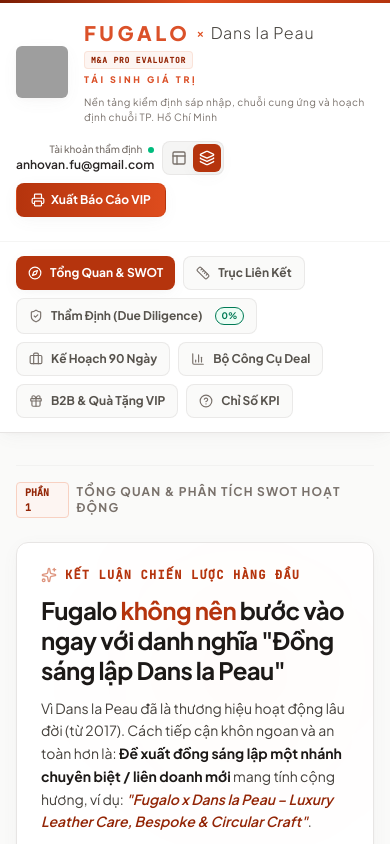
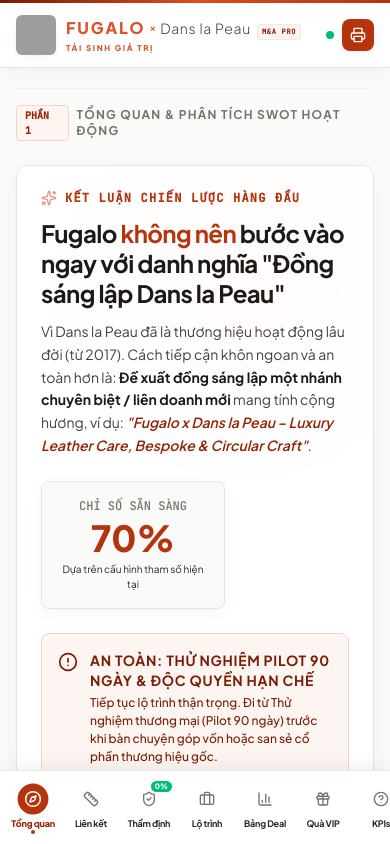
Before and after one commit to anhovanfu-code/Fugalo-x-Dans-la-Peau, a React (Vite) app: page / in a window 390 px wide. Shown: the top 844 px of the page. Built offline with nearby package versions, Linux system fonts and the light colour scheme; grey boxes are pictures that could not be loaded.

Commit message:
FUGALO Dans la Peau

```diff
--- a/src/App.tsx
+++ b/src/App.tsx
@@ -82,7 +82,7 @@
         setViewMode={setViewMode}
       />
 
-      <main className="max-w-7xl mx-auto px-4 sm:px-6 lg:px-8 py-8 sm:py-10 space-y-12">
+      <main className="max-w-7xl mx-auto px-4 sm:px-6 lg:px-8 pt-5 pb-24 sm:py-10 space-y-12">
 
         {/* Dynamic section injection or rendering of all sections in stacked layout */}
         {viewMode === "tabbed" ? (
--- a/src/components/Header.tsx
+++ b/src/components/Header.tsx
@@ -41,49 +41,66 @@
       {/* Decorative luxury terracotta brand line */}
       <div className="h-[3px] bg-gradient-to-r from-amber-800 via-amber-500 to-amber-600 w-full" />
 
-      <div className="max-w-7xl mx-auto px-4 sm:px-6 lg:px-8 py-4 sm:py-5 flex flex-col md:flex-row md:items-center md:justify-between gap-4">
+      <div className="max-w-7xl mx-auto px-4 sm:px-6 lg:px-8 py-3 md:py-5 flex flex-col md:flex-row md:items-center md:justify-between gap-3 md:gap-4">
         {/* Logos & Branding styled precisely from the official uploaded logo */}
-        <div className="flex items-center gap-4">
-          {/* Authentic terracotta stamp seal representing the hand-carved seal of Fugalo */}
-          <FugaloSeal size={52} className="shadow-md hover:scale-105 duration-300 transition-all cursor-pointer" />
+        <div className="flex items-center justify-between md:justify-start gap-3 w-full md:w-auto">
+          <div className="flex items-center gap-2.5 sm:gap-4">
+            <FugaloSeal size={40} className="shadow-md hover:scale-105 duration-300 transition-all cursor-pointer shrink-0 md:w-13 md:h-13" />
 
             <div>
-            <div className="flex flex-wrap items-baseline gap-x-2.5 gap-y-1">
-              <h1 className="text-xl font-serif font-semibold text-stone-900 tracking-wide flex items-center gap-1.5">
-                <span className="tracking-[0.18em] font-serif font-extrabold text-[#db5129] uppercase">FUGALO</span>
-                <span className="text-amber-500 font-sans text-xs select-none">×</span>
-                <span className="text-stone-700 font-serif font-light text-base tracking-wider">Dans la Peau</span>
+              <div className="flex flex-wrap items-baseline gap-x-1.5 sm:gap-x-2.5 gap-y-0.5">
+                <h1 className="text-base sm:text-xl font-serif font-semibold text-stone-900 tracking-wide flex items-center gap-1">
+                  <span className="tracking-[0.12em] sm:tracking-[0.18em] font-serif font-extrabold text-[#db5129] uppercase">FUGALO</span>
+                  <span className="text-amber-500 font-sans text-[10px] sm:text-xs select-none">×</span>
+                  <span className="text-stone-700 font-serif font-light text-sm sm:text-base tracking-wider">Dans la Peau</span>
                 </h1>
-              <span className="inline-block px-1.5 py-0.5 bg-amber-50 text-amber-700 text-[8px] uppercase tracking-widest font-mono border border-amber-200/50 rounded font-bold">
-                M&A PRO EVALUATOR
+                <span className="inline-block px-1 py-0.5 sm:px-1.5 sm:py-0.5 bg-amber-50 text-amber-700 text-[7px] sm:text-[8px] uppercase tracking-widest font-mono border border-amber-200/50 rounded font-bold">
+                  M&A PRO
                 </span>
               </div>
-            <p className="text-stone-600 font-serif italic tracking-wider mt-1 flex flex-wrap items-center gap-2 text-[10px] sm:text-xs">
-              <span className="text-[#db5129] font-serif not-italic tracking-[0.3em] font-extrabold text-[9px] sm:text-[10px] pr-1">
+              <p className="text-stone-600 font-serif italic tracking-wider mt-0.5 flex flex-wrap items-center gap-1.5 text-[9px] sm:text-xs">
+                <span className="text-[#db5129] font-serif not-italic tracking-[0.2em] sm:tracking-[0.3em] font-extrabold text-[8px] sm:text-[10px] pr-1">
                   TÁI SINH GIÁ TRỊ
                 </span>
-              <span className="w-1.5 h-1.5 rounded-full bg-amber-500/20 hidden sm:inline" />
-              <span className="text-stone-500 font-sans not-italic text-[10px] sm:text-[11px] font-normal">
+                <span className="w-1 h-1 rounded-full bg-amber-500/20 hidden sm:inline" />
+                <span className="text-stone-500 font-sans not-italic text-[9px] sm:text-[11px] font-normal hidden md:inline">
                   Nền tảng kiểm định sáp nhập, chuỗi cung ứng và hoạch định chuỗi TP. Hồ Chí Minh
                 </span>
               </p>
             </div>
           </div>
 
-        {/* User context info */}
-        <div className="flex flex-wrap items-center gap-2 sm:gap-4 ml-auto md:ml-0 self-end md:self-auto font-sans">
-          <div className="text-right">
-            <div className="text-[10px] text-stone-500 font-medium flex items-center justify-end gap-1.5">
+          {/* Quick status dot & print button on mobile top row */}
+          <div className="flex items-center gap-2 md:hidden">
+            <span className="relative flex h-2 w-2" title="Hệ thống dữ liệu sẵn sàng">
+              <span className="animate-ping absolute inline-flex h-full w-full rounded-full bg-emerald-400 opacity-75"></span>
+              <span className="relative inline-flex rounded-full h-2 w-2 bg-emerald-500"></span>
+            </span>
+            <button
+              onClick={onPrintClick}
+              className="p-2 bg-amber-600 active:bg-amber-700 text-white rounded-lg shadow-sm"
+              title="Xuất Báo Cáo VIP"
+            >
+              <Printer className="w-4 h-4" />
+            </button>
+          </div>
+        </div>
+
+        {/* User context info (Hidden or super simplified on mobile) */}
+        <div className="hidden md:flex flex-wrap items-center justify-between md:justify-end gap-3 sm:gap-4 w-full md:w-auto font-sans border-t border-stone-100 pt-3 md:border-t-0 md:pt-0">
+          <div className="text-left md:text-right">
+            <div className="text-[10px] text-stone-500 font-semibold flex items-center justify-start md:justify-end gap-1.5">
               <span>Tài khoản thẩm định</span>
               <span className="relative flex h-1.5 w-1.5" title="Hệ thống dữ liệu sẵn sàng">
                 <span className="animate-ping absolute inline-flex h-full w-full rounded-full bg-emerald-400 opacity-75"></span>
                 <span className="relative inline-flex rounded-full h-1.5 w-1.5 bg-emerald-500"></span>
               </span>
             </div>
-            <div className="text-xs font-semibold text-stone-850">{userEmail}</div>
+            <div className="text-xs font-bold text-stone-850">{userEmail}</div>
           </div>
-          <div className="h-8 w-[1px] bg-stone-200 hidden sm:block" />
+          <div className="h-8 w-[1px] bg-stone-200 hidden md:block" />
 
+          <div className="flex items-center gap-2">
             {/* Elegant layout switcher directly in the right corner header */}
             {viewMode && setViewMode && (
               <div className="flex items-center bg-stone-100 hover:bg-stone-200/50 border border-stone-200/80 p-0.5 rounded-lg select-none shrink-0" title="Đổi giao diện bố cục">
@@ -116,16 +133,18 @@
               onClick={onPrintClick}
               className="flex items-center gap-1.5 px-3.5 py-2 bg-gradient-to-r from-amber-600 to-amber-500 hover:from-amber-500 hover:to-amber-450 text-white font-bold rounded-lg text-xs cursor-pointer border border-amber-600/20 shadow-sm transition-all hover:scale-[1.02]"
               id="header-export-pdf-btn"
+              title="Xuất Báo Cáo VIP"
             >
               <Printer className="w-3.5 h-3.5 text-white" />
               <span>Xuất Báo Cáo VIP</span>
             </button>
           </div>
         </div>
+      </div>
 
-      {/* Tabs Menu navigation */}
-      <div className="max-w-7xl mx-auto px-4 sm:px-6 lg:px-8 border-t border-stone-100 mt-2 sm:mt-0">
-        <nav className="flex flex-wrap gap-2 py-3.5 select-none" aria-label="Tabs">
+      {/* Tabs Menu navigation - Desktop and Tablet scroll */}
+      <div className="max-w-7xl mx-auto px-4 sm:px-6 lg:px-8 border-t border-stone-100 mt-2 sm:mt-0 hidden md:block">
+        <nav className="flex overflow-x-auto no-scrollbar scroll-smooth md:flex-wrap gap-2 py-3.5 select-none" aria-label="Tabs">
           {navItems.map((item) => {
             const Icon = item.icon;
             const isActive = activeTab === item.id;
@@ -133,7 +152,7 @@
               <button
                 key={item.id}
                 onClick={() => setActiveTab(item.id)}
-                className={`flex items-center gap-2 px-3 py-2 rounded-lg font-bold text-xs sm:text-[13px] transition-all duration-200 cursor-pointer ${
+                className={`flex items-center gap-2 px-3 py-2 rounded-lg font-bold text-xs sm:text-[13px] transition-all duration-200 cursor-pointer shrink-0 ${
                   isActive
                     ? "bg-amber-600 text-white shadow-sm ring-1 ring-amber-600/20"
                     : "bg-stone-50 text-stone-600 hover:bg-stone-100 hover:text-stone-900 border border-stone-200/80"
@@ -156,6 +175,60 @@
           })}
         </nav>
       </div>
+
+      {/* ULTRA LUXURY MOBILE APP BOTTOM NAVIGATION DOCK */}
+      <div className="fixed bottom-0 left-0 right-0 z-50 bg-white/90 backdrop-blur-md border-t border-stone-200/80 md:hidden shadow-[0_-4px_20px_rgba(0,0,0,0.06)] pb-safe">
+        <nav className="flex items-center justify-between px-1.5 py-2.5 max-w-full overflow-x-auto no-scrollbar gap-1" aria-label="Mobile Navigation">
+          {navItems.map((item) => {
+            const Icon = item.icon;
+            const isActive = activeTab === item.id;
+
+            // Ultra elegant, short label translations for mobile real estate
+            let shortLabel = item.label;
+            if (item.id === "overview") shortLabel = "Tổng quan";
+            else if (item.id === "synergy") shortLabel = "Liên kết";
+            else if (item.id === "due-diligence") shortLabel = "Thẩm định";
+            else if (item.id === "timeline") shortLabel = "Lộ trình";
+            else if (item.id === "calculator") shortLabel = "Bảng Deal";
+            else if (item.id === "b2b-gifting") shortLabel = "Quà VIP";
+            else if (item.id === "kpis") shortLabel = "KPIs";
+
+            return (
+              <button
+                key={item.id}
+                onClick={() => setActiveTab(item.id)}
+                className={`flex flex-col items-center justify-center flex-1 min-w-[54px] py-1 transition-all duration-300 relative cursor-pointer select-none`}
+                id={`mobile-tab-btn-${item.id}`}
+              >
+                <div className={`p-1.5 rounded-full transition-all duration-300 ${
+                  isActive
+                    ? "bg-amber-600 text-white scale-110 shadow-md shadow-amber-600/15"
+                    : "text-stone-500 active:bg-stone-100"
+                }`}>
+                  <Icon className="w-4 h-4" />
+                </div>
+
+                <span className={`text-[9px] mt-1 font-bold whitespace-nowrap tracking-tight transition-colors duration-200 ${
+                  isActive ? "text-amber-700 font-extrabold" : "text-stone-550"
+                }`}>
+                  {shortLabel}
+                </span>
+
+                {item.id === "due-diligence" && (
+                  <span className={`absolute top-0 right-1 px-1 py-0.2 bg-emerald-500 text-white rounded-full text-[7.5px] font-black shadow-sm`}>
+                    {item.badge}
+                  </span>
+                )}
+
+                {/* Micro bottom layout indicator dot */}
+                {isActive && (
+                  <div className="absolute bottom-0 w-1 h-1 bg-amber-600 rounded-full" />
+                )}
+              </button>
+            );
+          })}
+        </nav>
+      </div>
     </header>
   );
 }
```
Lines whose indentation alone changed are shown as unchanged.
